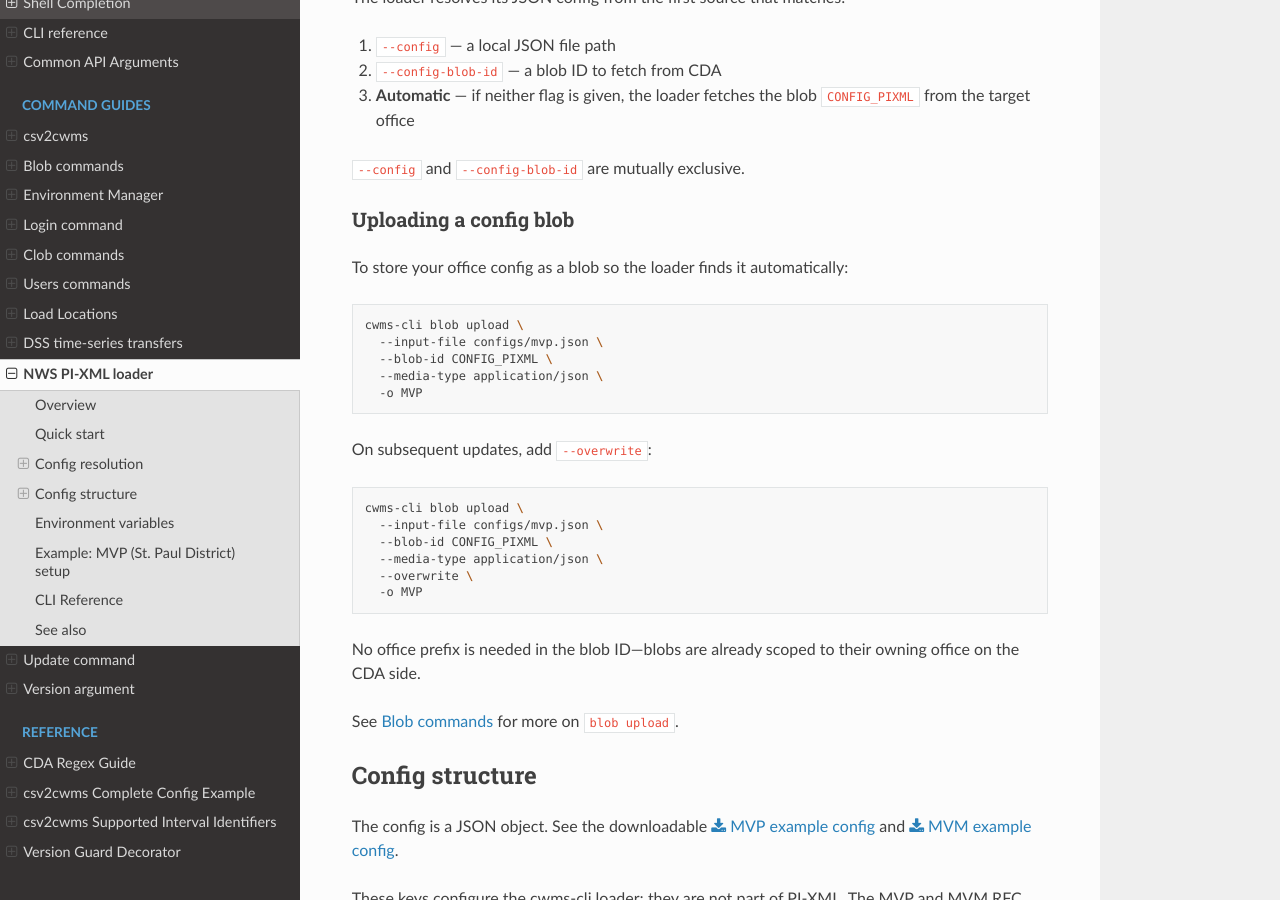
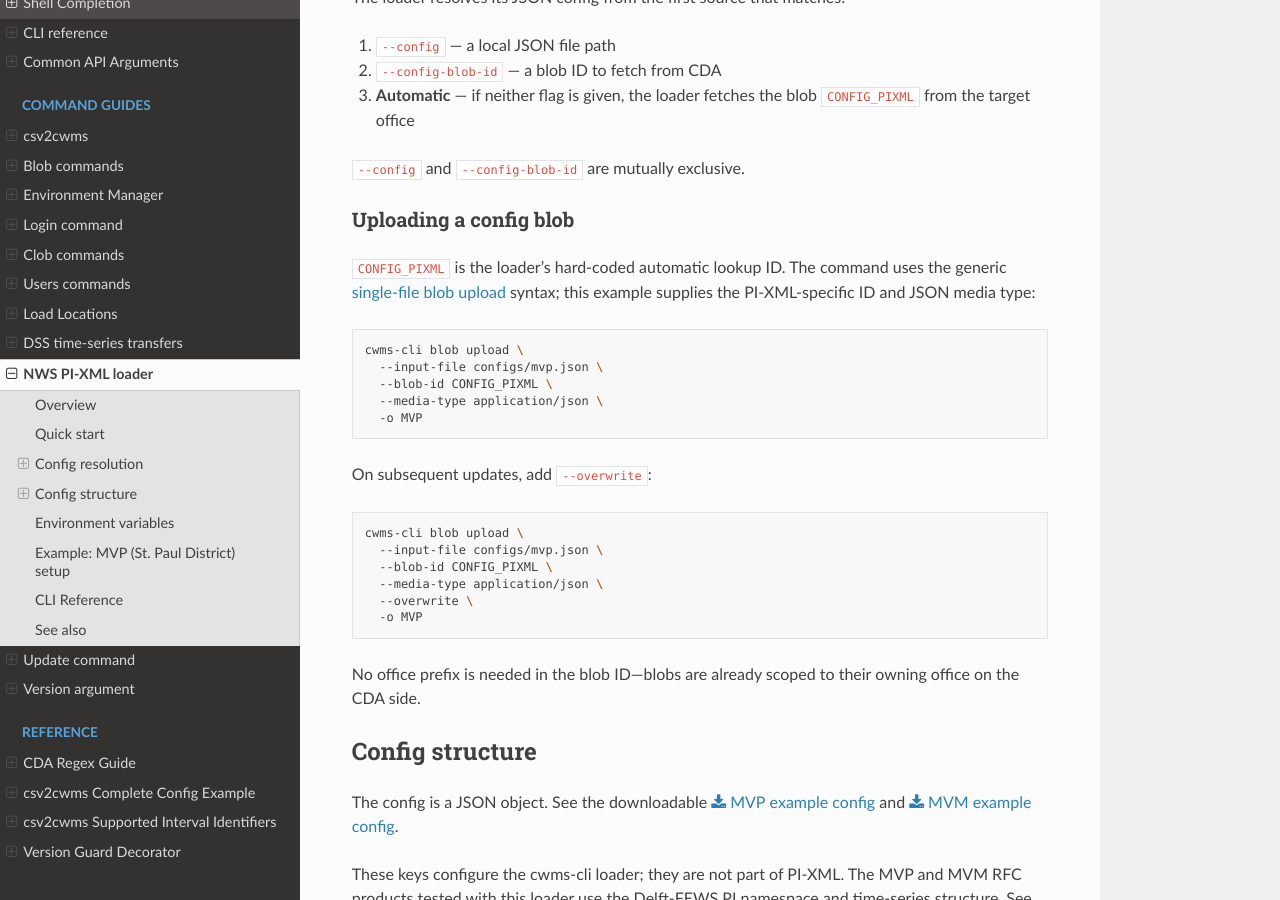
Before and after one commit to HydrologicEngineeringCenter/cwms-cli, a Sphinx documentation site: the page built from docs/cli/nws_pixml.rst, in a window 1280 px wide and 900 px high, scrolled down 1133 px. Built offline with Sphinx 7.4.7 and the Read the Docs theme 3.1.0, drawn with Linux system fonts in a browser that asks for light colours.

Commit message:
clarify hard coded blob-id

```diff
--- a/docs/cli/blob.rst
+++ b/docs/cli/blob.rst
@@ -127,6 +127,8 @@ simpler command group.
 If you are uploading JSON and want clients to receive it with a JSON media
 type, ``blob upload --media-type application/json`` is usually the better fit.
 
+.. _blob-single-file-upload:
+
 Single file upload
 ~~~~~~~~~~~~~~~~~~
 
--- a/docs/cli/nws_pixml.rst
+++ b/docs/cli/nws_pixml.rst
@@ -59,7 +59,9 @@ The loader resolves its JSON config from the first source that matches:
 Uploading a config blob
 ~~~~~~~~~~~~~~~~~~~~~~~
 
-To store your office config as a blob so the loader finds it automatically:
+``CONFIG_PIXML`` is the loader's hard-coded automatic lookup ID. The command
+uses the generic :ref:`single-file blob upload <blob-single-file-upload>`
+syntax; this example supplies the PI-XML-specific ID and JSON media type:
 
 .. code-block:: bash
 
@@ -82,8 +84,6 @@ On subsequent updates, add ``--overwrite``:
 
 No office prefix is needed in the blob ID—blobs are already scoped to their
 owning office on the CDA side.
-
-See :doc:`Blob commands <blob>` for more on ``blob upload``.
 
 Config structure
 ----------------
```
